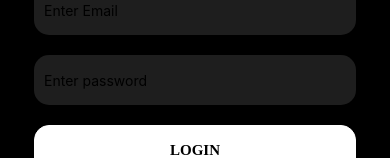
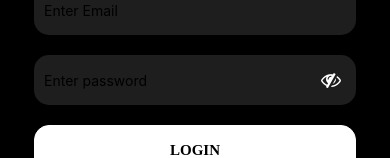
Before and after one commit to kaustubh-aras/teachsync, a React Native app in the folder client/: screen /Login in a window 390 px wide. Shown: the part 390-548 px from the top of the page. Built offline with nearby package versions, Linux system fonts and the light colour scheme.

Commit message:
Add Show Password Button

```diff
--- a/client/src/screens/auth/Login.jsx
+++ b/client/src/screens/auth/Login.jsx
@@ -14,6 +14,7 @@ import {useEffect, useState, useContext} from 'react';
 import axios from 'axios';
 import AsyncStorage from '@react-native-async-storage/async-storage';
 import {AuthContext} from '../../../context/authContext';
+import Icon from 'react-native-vector-icons/FontAwesome';
 
 const Login = () => {
   const [state, setState] = useContext(AuthContext);
@@ -24,6 +25,11 @@ const Login = () => {
   const [passwordError, setPasswordError] = useState('');
 
   const isFocused = useIsFocused();
+  const [showPassword, setShowPassword] = useState(false);
+
+  const togglePasswordVisibility = () => {
+    setShowPassword(!showPassword);
+  };
 
   useEffect(() => {
     // Reset Errors when the component is focused again
@@ -105,8 +111,17 @@ const Login = () => {
             placeholder="Enter password"
             onChangeText={text => setPassword(text)}
             value={password}
-            secureTextEntry={true}
+            secureTextEntry={!showPassword}
           />
+          <TouchableOpacity
+            style={styles.eyeIcon}
+            onPress={togglePasswordVisibility}>
+            <Icon
+              name={showPassword ? 'eye' : 'eye-slash'}
+              size={20}
+              color="white"
+            />
+          </TouchableOpacity>
           {passwordError ? (
             <Text style={styles.errorText}>{passwordError}</Text>
           ) : null}
@@ -188,6 +203,12 @@ const styles = StyleSheet.create({
     marginLeft: 5,
     fontFamily: 'Roboto',
   },
+  eyeIcon: {
+    position: 'absolute',
+    top: 15,
+    right: 15,
+    zIndex: 1,
+  },
 });
 
 export default Login;
--- a/client/src/screens/auth/Register.jsx
+++ b/client/src/screens/auth/Register.jsx
@@ -8,10 +8,11 @@ import {
   KeyboardAvoidingView,
   ScrollView,
   ToastAndroid,
-  Alert
+  Alert,
 } from 'react-native';
 import {useNavigation, useIsFocused} from '@react-navigation/native';
 import {useState, useEffect} from 'react';
+import Icon from 'react-native-vector-icons/FontAwesome';
 import axios from 'axios';
 
 const Register = () => {
@@ -26,6 +27,11 @@ const Register = () => {
   const [phoneError, setPhoneError] = useState('');
 
   const isFocused = useIsFocused();
+  const [showPassword, setShowPassword] = useState(false);
+
+  const togglePasswordVisibility = () => {
+    setShowPassword(!showPassword);
+  };
 
   useEffect(() => {
     // Reset Errors when the component is focused again
@@ -153,8 +159,17 @@ const Register = () => {
               placeholder="Password"
               onChangeText={text => setPassword(text)}
               value={password}
-              secureTextEntry={true}
+              secureTextEntry={!showPassword}
             />
+            <TouchableOpacity
+              style={styles.eyeIcon}
+              onPress={togglePasswordVisibility}>
+              <Icon
+                name={showPassword ? 'eye' : 'eye-slash'}
+                size={20}
+                color="white"
+              />
+            </TouchableOpacity>
             {passwordError ? (
               <Text style={styles.errorText}>{passwordError}</Text>
             ) : null}
@@ -260,4 +275,10 @@ const styles = StyleSheet.create({
     marginLeft: 5,
     fontFamily: 'Roboto',
   },
+  eyeIcon: {
+    position: 'absolute',
+    top: 15,
+    right: 15,
+    zIndex: 1,
+  },
 });
```
